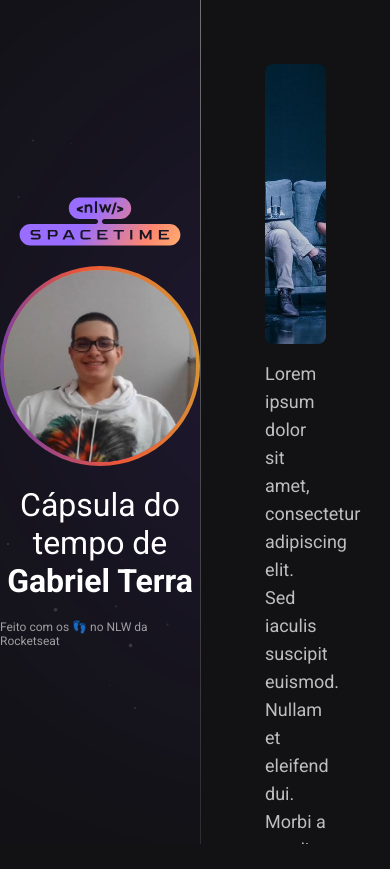
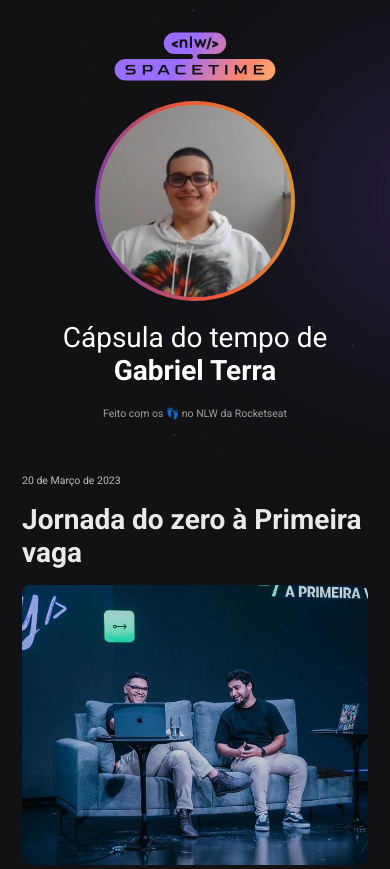
Before and after one commit to GabrielSantosTerra/projeto02, a plain HTML site: page index.html in a window 390 px wide. Shown: the top 869 px of the page. Drawn offline with Linux system fonts and the light colour scheme.

Commit message:
Continuação do projeto html semana NLW

```diff
--- a/index.html
+++ b/index.html
@@ -41,11 +41,14 @@
         target="_blank"
         class="memory"
       >
+        <small>20 de Março de 2023</small>
+        <h1>Jornada do zero à Primeira vaga</h1>
+        <div>
           <img
             src="./assets/jornada.png"
             alt="Rodrigo e Mayk apresentando o evento Jornada do Zero à Primeira vaga"
           />
-
+        </div>
         <p>
           Lorem ipsum dolor sit amet, consectetur adipiscing elit. Sed iaculis
           suscipit euismod. Nullam et eleifend dui. Morbi a condimentum nibh, at
@@ -60,24 +63,19 @@
         target="_blank"
         class="memory"
       >
-        <a
-          href="https://www.youtube.com/watch?v=3nz5HkUJaVU&ab_channel=Rocketseat"
-          target="_blank"
-          class="memory"
-        >
+        <div>
           <img
             src="./assets/jornada.png"
             alt="Rodrigo e Mayk apresentando o evento Jornada do Zero à Primeira vaga"
           />
-
+        </div>
         <p>
           Lorem ipsum dolor sit amet, consectetur adipiscing elit. Sed iaculis
-            suscipit euismod. Nullam et eleifend dui. Morbi a condimentum nibh,
-            at faucibus ipsum. Nulla finibus, enim id porta pellentesque, quam
-            sem malesuada ante, vitae mattis risus nulla non urna. Nunc eu
-            maximus quam. Ut quis dapibus dui, eu rutrum ipsum. Cras eu iaculis
-            ipsum. Vestibulum a tortor arcu. Interdum et malesuada.
+          suscipit euismod. Nullam et eleifend dui. Morbi a condimentum nibh, at
+          faucibus ipsum. Nulla finibus, enim id porta pellentesque, quam sem
+          malesuada ante.
         </p>
+      </a>
     </nav>
   </body>
 </html>
--- a/styles.css
+++ b/styles.css
@@ -2,6 +2,34 @@
   margin: 0;
   padding: 0;
   box-sizing: border-box;
+}
+
+:root{
+  font-size: 16px;
+}
+
+
+::-webkit-scrollbar {
+  width: 8px;
+}
+
+::-webkit-scrollbar-track{
+  background-color: #2c2c31;
+}
+
+::-webkit-scrollbar-thumb{
+  background-color: #9e9ea0;
+}
+
+@keyframes entering {
+  from {
+    opacity: 0;
+    transform: translateY(-200px);
+  }
+  to {
+    opacity: 1;
+    transform: translateY(12.3px);
+  }
 }
 
 body {
@@ -18,6 +46,7 @@ nav {
   padding: 64px;
   grid-area: timeline;
   overflow-y: scroll;
+  animation: entering 0.7s ease-in-out;
 }
 
 .memory {
@@ -30,11 +59,11 @@ nav {
 
 .memory small {
   color: #bebebf;
-  font-size: 12px;
+  font-size: 0.75rem;
 }
 
 .memory h1 {
-  font-size: 32px;
+  font-size: 2rem;
   color: #eaeaea;
 }
 
@@ -43,10 +72,22 @@ nav {
   height: 280px;
   object-fit: cover;
   border-radius: 8px;
+  transition: transform 0.3s ease-in-out;
+}
+
+.memory div {
+  width: 100%;
+  height: 280px;
+  overflow: hidden;
+  border-radius: 8px;
+}
+
+.memory:hover img {
+  transform: scale(1.3);
 }
 
 .memory p {
-  font-size: 18px;
+  font-size: 1.2rem;
   color: #bebebf;
   line-height: 28px;
 }
@@ -66,6 +107,10 @@ aside {
   background-size: auto 100%;
 }
 
+aside * {
+  animation: entering 0.7s ease-in-out;
+}
+
 .careca {
   height: 200px;
   border-radius: 50%;
@@ -75,11 +120,34 @@ aside {
 }
 
 aside p {
-  font-size: 32px;
+  font-size: 2rem;
   text-align: center;
 }
 
 aside span {
-  font-size: 12px;
+  font-size: 0.75rem;
   color: #9e9ea0;
 }
+
+@media (max-width: 768px) {
+  :root {
+    font-size: 14px;
+  }
+  body {
+    grid-template-columns: 1fr;
+    grid-template-rows: 0.2fr 0.8fr;
+    grid-template-areas:
+    "profile"
+    "timeline";
+  }
+
+  aside{
+    border-right: none;
+    padding: 32px 12px;
+  }
+
+  nav {
+    overflow-y: visible;
+    padding: 22px;
+  }
+}
```
Lines whose indentation alone changed are shown as unchanged.
